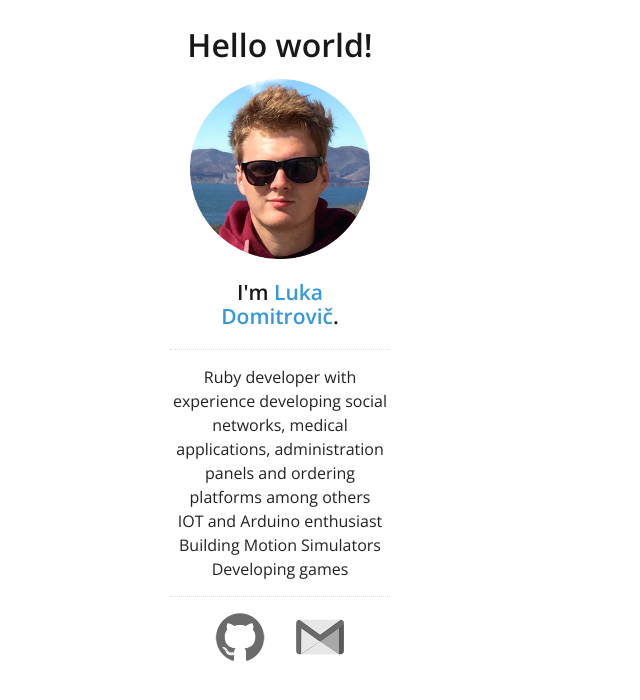
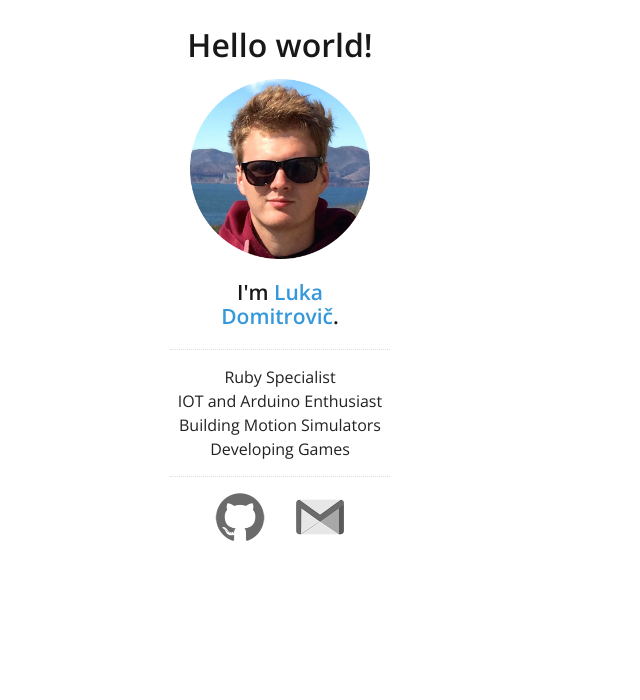
Before and after one commit to samozeleznik/xsannyx.github.io, a Jekyll site: the page built from index.html, in a window 1280 px wide. Shown: the top 700 px of the page, without its empty margins (0-640 px from the left). Built offline with Jekyll 4.4.1, drawn with Linux system fonts in a browser that asks for light colours; nearby versions of some CDN libraries.

Commit message:
update text

```diff
--- a/_includes/sidebar.html
+++ b/_includes/sidebar.html
@@ -5,10 +5,10 @@
   </a>
   <h3>I'm <a href="/">{{ site.data.theme.name }}</a>.</h3>
   <div id="bio">
-    Ruby developer with experience developing social networks, medical applications, administration panels and ordering platforms among others<br />
-    IOT and Arduino enthusiast<br />
+    Ruby Specialist<br />
+    IOT and Arduino Enthusiast<br />
     Building Motion Simulators<br />
-    Developing games<br />
+    Developing Games<br />
   </div>
   <div id="social">
     {% include social.html %}
```
